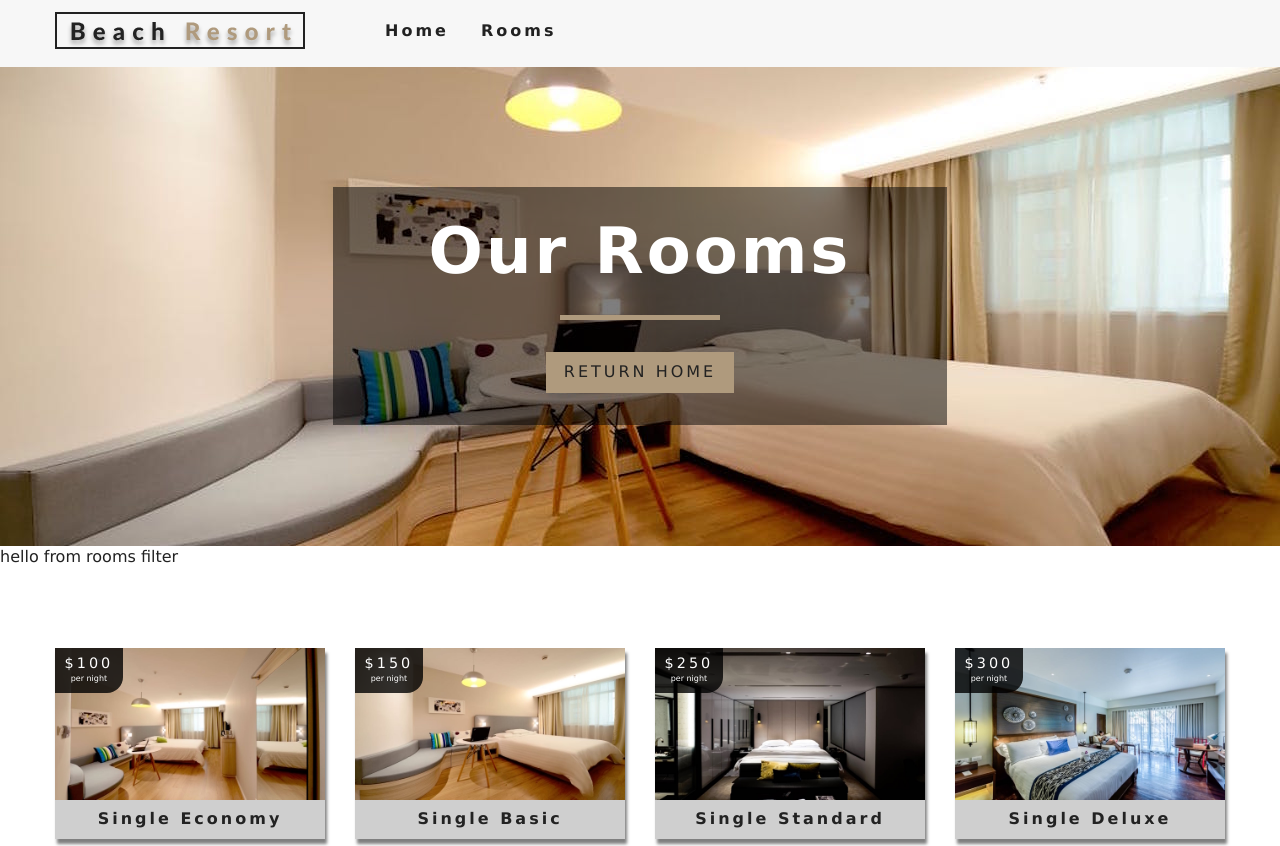
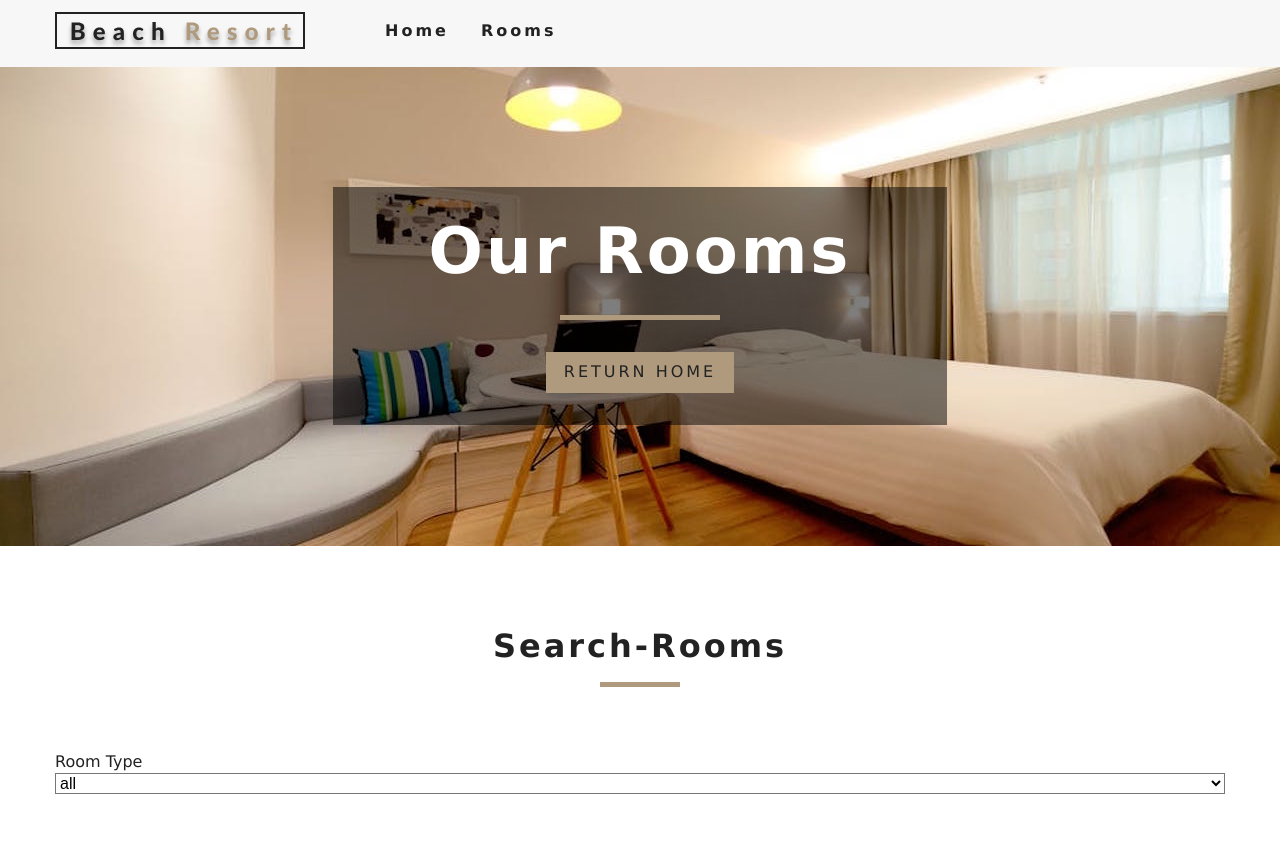
Before and after one commit to C-H-I-L-L/Very-Well-Resort-Hotel, a React (Create React App) app: page /rooms in a window 1280 px wide. Shown: the top 846 px of the page. Built offline with nearby package versions, Linux system fonts and the light colour scheme.

Commit message:
Added room-type list and then made it only display unique values

```diff
--- a/src/components/RoomsFilter.js
+++ b/src/components/RoomsFilter.js
@@ -1,9 +1,63 @@
-import React from 'react'
+import React from 'react';
+import { useContext } from 'react';
+import { RoomContext } from '../context';
+import Title from '../components/Title';
 
-export default function RoomsFilter() {
+// get all unique values
+const getUnique = (items, value) => {
+  return [...new Set(items.map(item => item[value]))];
+};
+
+export default function RoomsFilter({ rooms }) {
+  const context = useContext(RoomContext);
+  const {
+    handleChange,
+    type,
+    capacity,
+    price,
+    minPrice,
+    maxPrice,
+    minSize,
+    maxSize,
+    breakfast,
+    pets
+  } = context;
+
+  // get unique types
+
+  let types = getUnique(rooms, 'type');
+
+  // add all
+  types = ['all', ...types];
+
+  //map to jsx
+  types = types.map((item, index) => {
     return (
-        <div>
-            hello from rooms filter
+      <option value={item} key={index}>
+        {item}
+      </option>
+    );
+  });
+
+  return (
+    <section className='filter-container'>
+      <Title title='search-rooms' />
+      <form className='filter-form'>
+        {/* select type */}
+        <div className='form-group'>
+          <lable htmlFor='type'>room type</lable>
+          <select
+            name='type'
+            id='type'
+            value={type}
+            className='form-control'
+            onChange={handleChange}
+          >
+            {types}
+          </select>
         </div>
-    )
+        {/* end of select type */}
+      </form>
+    </section>
+  );
 }
--- a/src/context.js
+++ b/src/context.js
@@ -1,53 +1,80 @@
-import React, { Component } from 'react'
+import React, { Component } from 'react';
 import items from './data';
 
 const RoomContext = React.createContext();
 
 class RoomProvider extends Component {
-
-    state={
-        rooms:[],
-        sortedRooms:[],
+  state = {
+    rooms: [],
+    sortedRooms: [],
     featuredRooms: [],
-        loading: false
+    loading: false,
+    type: 'all',
+    capacity: 1,
+    price: 0,
+    minPrice: 0,
+    maxPrice: 0,
+    minSize: 0,
+    maxSize: 0,
+    breakfast: false,
+    pets: false
   };
 
   // getData
-    componentDidMount(){
+  componentDidMount() {
     //this.getData
     let rooms = this.formatData(items);
     let featuredRooms = rooms.filter(room => room.featured === true);
+
+    let maxPrice = Math.max(...rooms.map(item => item.price));
+
+    let maxSize = Math.max(...rooms.map(item => item.size));
+
     this.setState({
       rooms,
       featuredRooms,
-            sortedRooms:rooms,
-            // loading:false
+      sortedRooms: rooms,
+      loading: false,
+      price: maxPrice,
+      maxPrice,
+      maxSize
     });
   }
 
-    formatData(items){
-        let tempItems = items.map(item =>{
-            let id = item.sys.id
+  formatData(items) {
+    let tempItems = items.map(item => {
+      let id = item.sys.id;
       let images = item.fields.images.map(image => image.fields.file.url);
 
-            let room = {...item.fields, images, id}
+      let room = { ...item.fields, images, id };
       return room;
     });
     return tempItems;
   }
 
-    getRoom = (slug) => {
+  getRoom = slug => {
     let tempRooms = [...this.state.rooms];
-        const room = tempRooms.find((room) => room.slug === slug);
+    const room = tempRooms.find(room => room.slug === slug);
     return room;
   };
 
+  handleChange = event => {
+    const type = event.target.type;
+    const name = event.target.name;
+    const value = event.target.value;
+    console.log(type, name, value);
+  };
+
+  filterRoom = () => {
+    console.log('hello');
+  };
   render() {
     return (
       <RoomContext.Provider
         value={{
           ...this.state,
-                    getRoom:this.getRoom
+          getRoom: this.getRoom,
+          handleChange: this.handleChange
         }}
       >
         {this.props.children}
@@ -60,10 +87,12 @@
 
 export function withRoomConsumer(Component) {
   return function ConsumerWrapper(props) {
-        return <RoomConsumer>
-            {value => <Component {...props} context={value}/>};
+    return (
+      <RoomConsumer>
+        {value => <Component {...props} context={value} />};
       </RoomConsumer>
-    }
+    );
+  };
 }
 
-export{ RoomProvider, RoomConsumer, RoomContext };
+export { RoomProvider, RoomConsumer, RoomContext };
```
Lines whose indentation alone changed are shown as unchanged.
